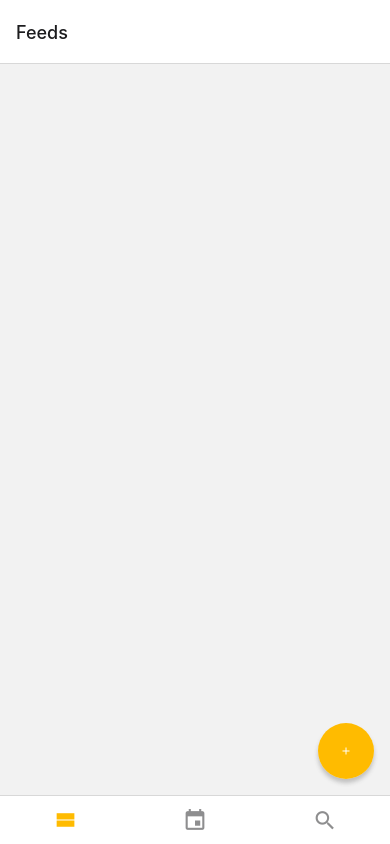
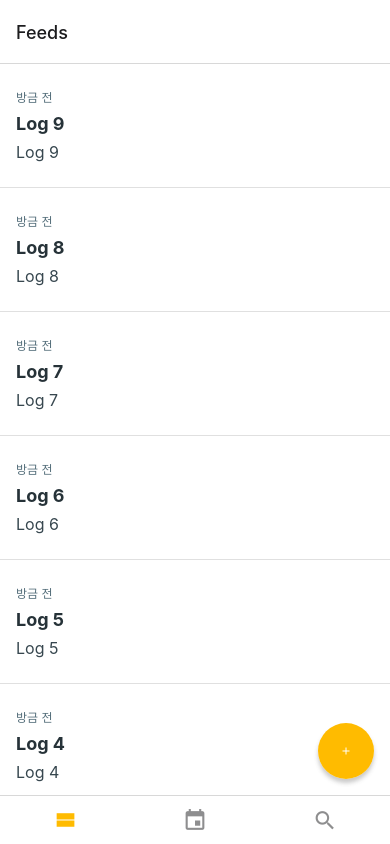
Before and after one commit to manyyeon/DayLog, a React Native app: screen /Feeds in a window 390 px wide. Built offline with nearby package versions, Linux system fonts and the light colour scheme.

Commit message:
fake data 넣어주기

```diff
--- a/contexts/LogContext.js
+++ b/contexts/LogContext.js
@@ -5,7 +5,16 @@ import {v4 as uuidv4} from 'uuid';
 const LogContext = createContext();
 
 export function LogContextProvider({children}) {
-  const [logs, setLogs] = useState([]);
+  const [logs, setLogs] = useState(
+    Array.from({length: 10})
+      .map((_, index) => ({
+        id: uuidv4,
+        title: `Log ${index}`,
+        body: `Log ${index}`,
+        date: new Date().toISOString(),
+      }))
+      .reverse(),
+  );
 
   const onCreate = ({title, body, date}) => {
     const log = {
```
